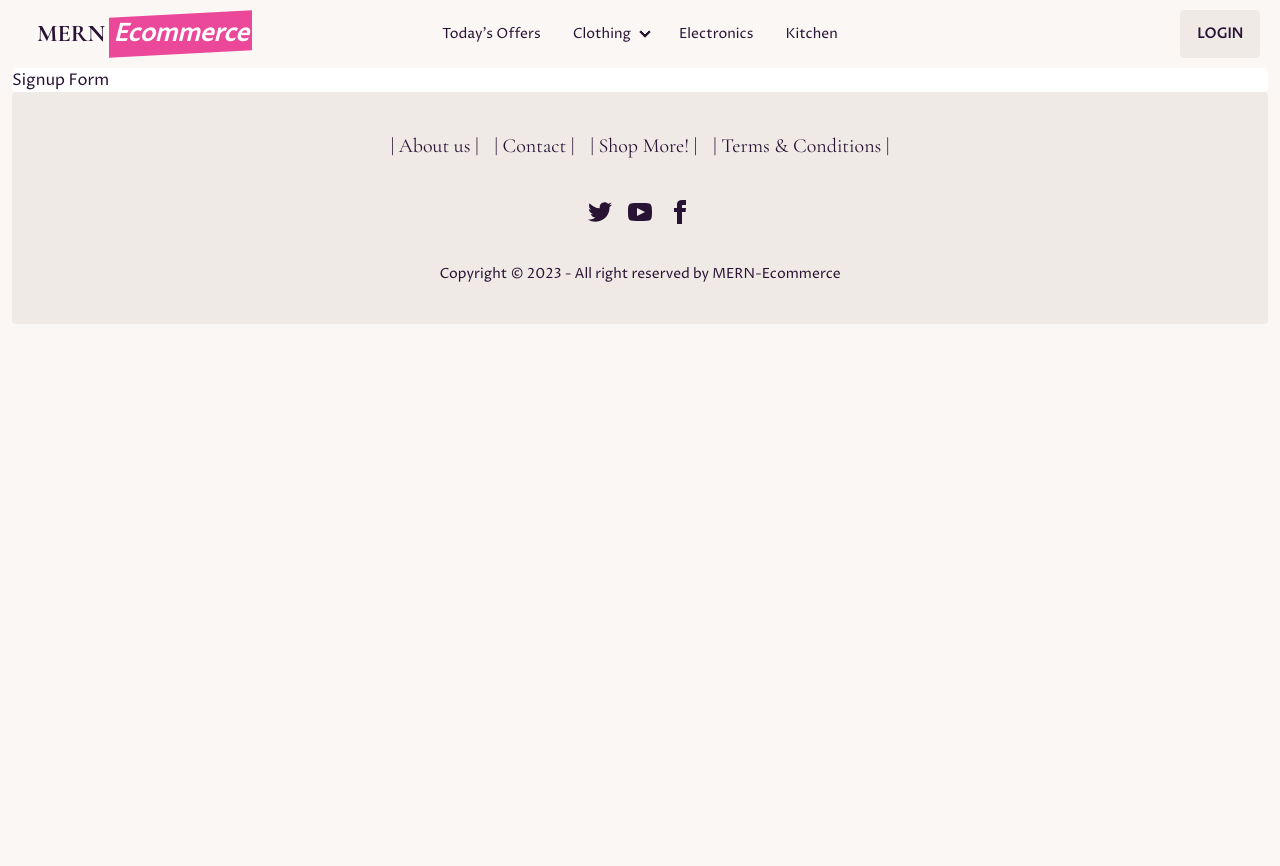
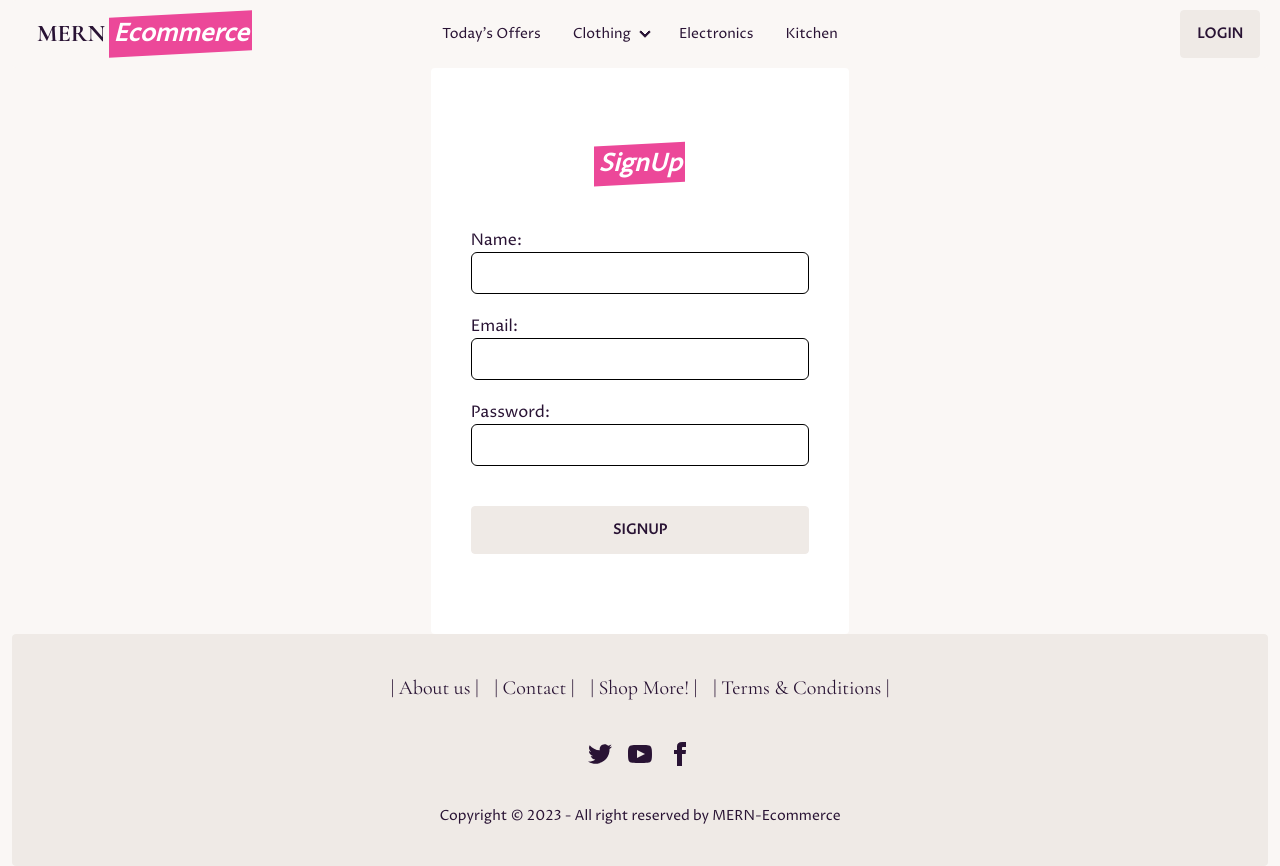
Before and after one commit to bhardwajrizul/MERN-ECommerce, a React (Vite) app: page /signup in a window 1280 px wide. Before the commit the page ends 800 px from the top, so only its background shows below. Built offline with nearby package versions, Linux system fonts and the light colour scheme.

Commit message:
added login and signup page

```diff
--- a/src/pages/LoginPage.jsx
+++ b/src/pages/LoginPage.jsx
@@ -1,9 +1,21 @@
 import Panel from "../components/Panel"
+import StyleSpan from "../components/StyleSpan"
 
 export default function LoginPage() {
     return (
-        <Panel>
-            Login Form
-        </Panel>
+        <div className="flex justify-center">
+            <Panel className="flex flex-col w-1/3 px-10 py-28">
+                <StyleSpan>Login</StyleSpan>
+                <form className="flex flex-col gap-5 pt-16">
+                    <label htmlFor="email">Email:
+                        <input type="email" name="EmailId" id="0" className="border border-black block rounded-md w-full px-3 py-2" />
+                    </label>
+                    <label htmlFor="password">Password:
+                        <input type="password" name="Password" id="1" className="border border-black block rounded-md w-full px-3 py-2" />
+                    </label>
+                    <button onClick={e => e.preventDefault()} className="btn rounded mt-5">LOGIN</button>
+                </form>
+            </Panel>
+        </div>
     )
 }
--- a/src/pages/SignupPage.jsx
+++ b/src/pages/SignupPage.jsx
@@ -1,9 +1,26 @@
 import Panel from "../components/Panel"
+import StyleSpan from "../components/StyleSpan"
+
+const input = `border border-black rounded-md block px-3 py-2 w-full `
 
 export default function SignupPage() {
     return (
-        <Panel>
-            Signup Form
-        </Panel>
+        <div className="flex justify-center">
+            <Panel className="flex flex-col w-1/3 px-10 py-20">
+                <StyleSpan>SignUp</StyleSpan>
+                <form className="flex flex-col gap-5 pt-12">
+                    <label htmlFor="name">Name:
+                        <input type="text" className={input}/>
+                    </label>
+                    <label htmlFor="email">Email:
+                        <input type="email" className={input} />
+                    </label>
+                    <label htmlFor="password">Password:
+                        <input type="password" className={input}/>
+                    </label>
+                    <button onClick={e => e.preventDefault()} className="btn rounded mt-5">SIGNUP</button>
+                </form>
+            </Panel>
+        </div>
     )
 }
```
